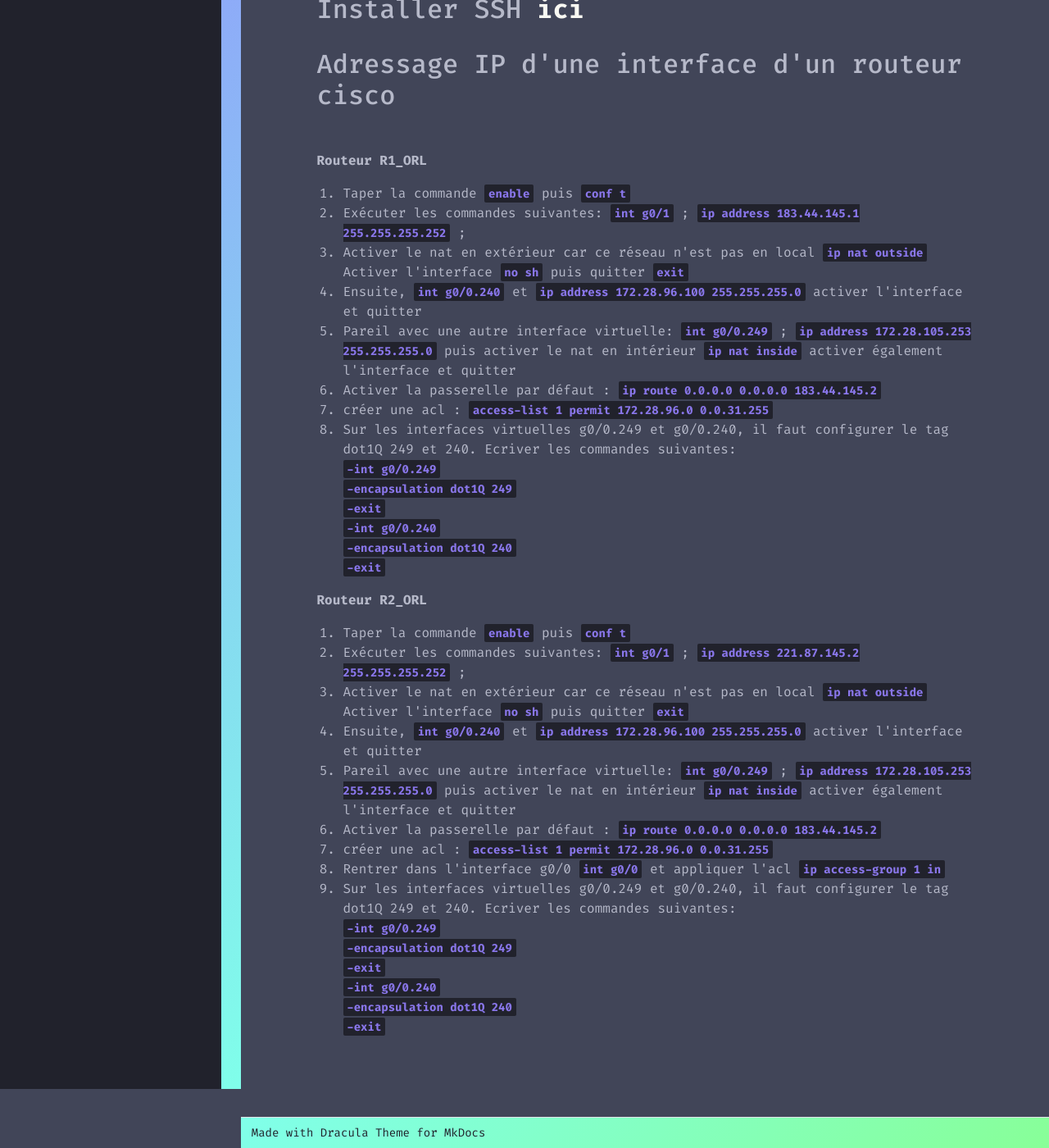
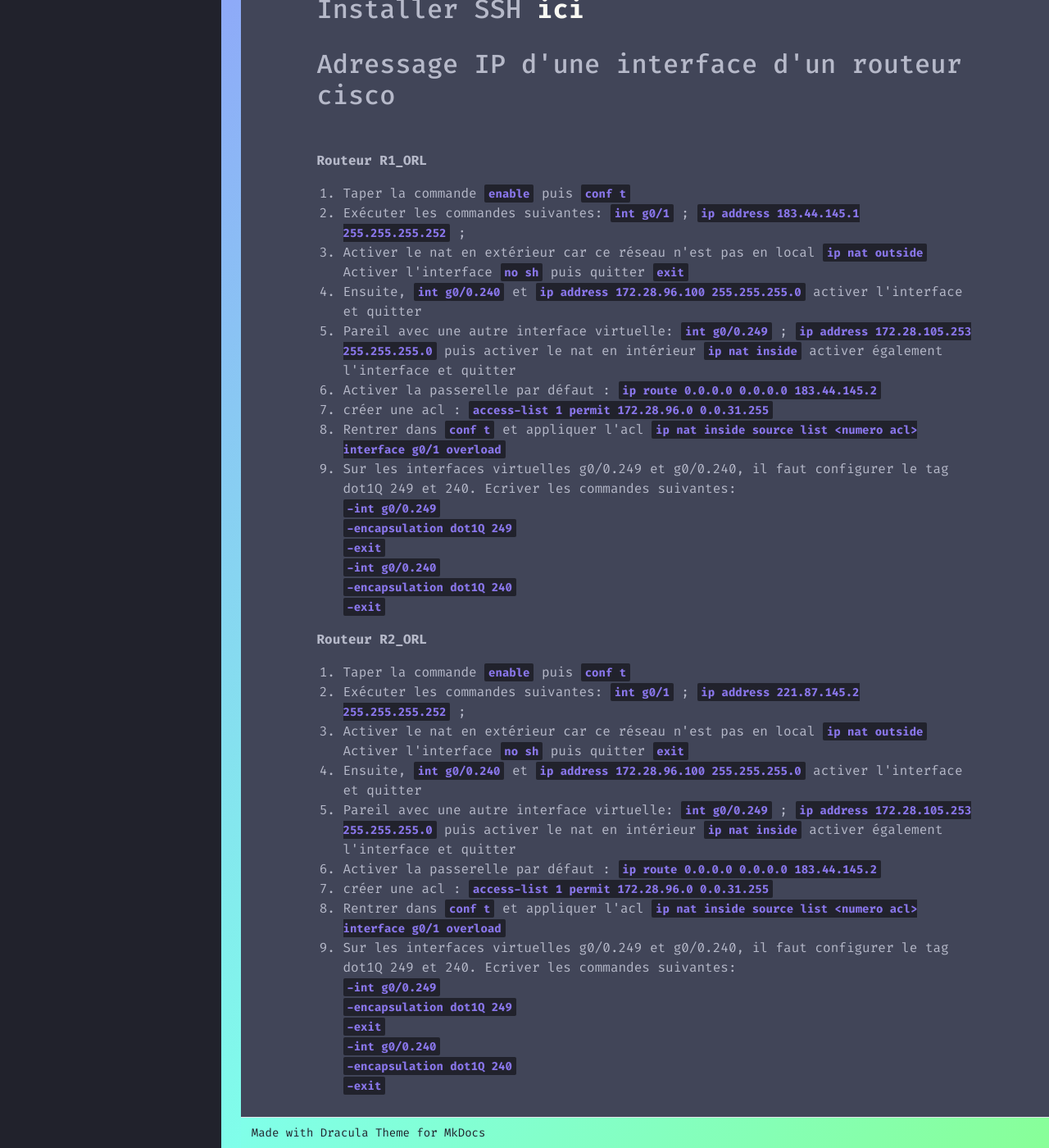
Before and after one commit to eRaETatsuya/OrleansSIO.github.io, an MkDocs documentation site: the page built from docs/routeurs.md, in a window 1280 px wide and 1400 px high, scrolled down 686 px. Shown: the whole window at 82% size. Built offline with MkDocs 1.6.1 and Material for MkDocs 9.7.7, drawn with Linux system fonts in a browser that asks for light colours.

Commit message:
Update routeurs.md

```diff
--- a/docs/routeurs.md
+++ b/docs/routeurs.md
@@ -29,7 +29,8 @@ Les boutons des routeurs ne fonctionnaient plus, nous avons donc réinitialisés
 activer également l'interface et quitter
 6. Activer la passerelle par défaut : **`ip route 0.0.0.0 0.0.0.0 183.44.145.2`**
 7. créer une acl : **`access-list 1 permit 172.28.96.0 0.0.31.255`**
-8. Sur les interfaces virtuelles g0/0.249 et g0/0.240, il faut configurer le tag dot1Q 249 et 240. Ecriver les commandes suivantes:<br>
+8. Rentrer dans **`conf t`** et appliquer l'acl **`ip nat inside source list <numero acl> interface g0/1 overload  `**
+9. Sur les interfaces virtuelles g0/0.249 et g0/0.240, il faut configurer le tag dot1Q 249 et 240. Ecriver les commandes suivantes:<br>
             **`-int g0/0.249`**
             <br>
             **`-encapsulation dot1Q 249`**
@@ -53,7 +54,7 @@ activer également l'interface et quitter
 activer également l'interface et quitter
 6. Activer la passerelle par défaut : **`ip route 0.0.0.0 0.0.0.0 183.44.145.2`**
 7. créer une acl : **`access-list 1 permit 172.28.96.0 0.0.31.255`**
-8. Rentrer dans l'interface g0/0 **`int g0/0`** et appliquer l'acl **`ip access-group 1 in`**
+8. Rentrer dans **`conf t`** et appliquer l'acl **`ip nat inside source list <numero acl> interface g0/1 overload  `**
 9. Sur les interfaces virtuelles g0/0.249 et g0/0.240, il faut configurer le tag dot1Q 249 et 240. Ecriver les commandes suivantes:<br>
             **`-int g0/0.249`**
             <br>
```
